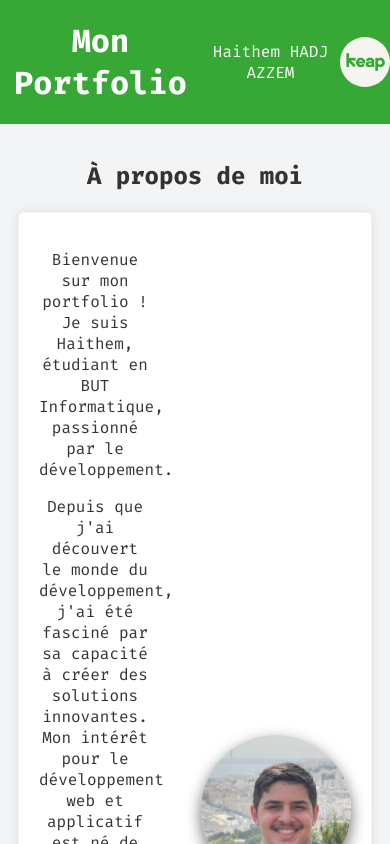
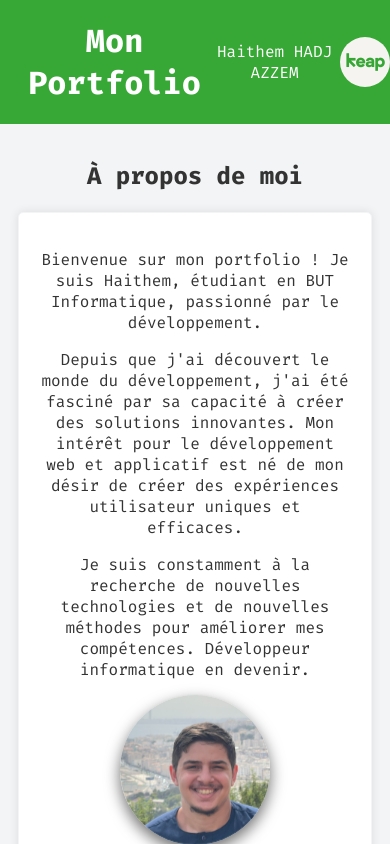
Before and after one commit to KeapRoof/Portfolio, a React (Create React App) app: page / in a window 390 px wide. Built offline with nearby package versions, Linux system fonts and the light colour scheme.

Commit message:
Logo + responsive

```diff
--- a/public/index.html
+++ b/public/index.html
@@ -1,15 +1,15 @@
 <!DOCTYPE html>
-<html lang="en">
+<html lang="fr">
   <head>
     <meta charset="utf-8" />
-    <link rel="icon" href="%PUBLIC_URL%/favicon.ico" />
+    <link rel="icon" href="%PUBLIC_URL%/keap.png" />
     <meta name="viewport" content="width=device-width, initial-scale=1" />
     <meta name="theme-color" content="#000000" />
     <meta
       name="description"
       content="Web site created using create-react-app"
     />
-    <link rel="apple-touch-icon" href="%PUBLIC_URL%/logo192.png" />
+    <link rel="apple-touch-icon" href="%PUBLIC_URL%/keap.png" />
     <!--
       manifest.json provides metadata used when your web app is installed on a
       user's mobile device or desktop. See https://developers.google.com/web/fundamentals/web-app-manifest/
@@ -24,7 +24,7 @@
       work correctly both with client-side routing and a non-root public URL.
       Learn how to configure a non-root public URL by running `npm run build`.
     -->
-    <title>React App</title>
+    <title>Keap</title>
   </head>
   <body>
     <noscript>You need to enable JavaScript to run this app.</noscript>
--- a/src/index.css
+++ b/src/index.css
@@ -44,7 +44,7 @@ body {
 }
 
 .Portfolio-header h1 {
-  margin: 0;
+  margin: 0 0 0 20px; /* Ajouter une marge à gauche de 20px */
 }
 
 .Portfolio-logo {
@@ -264,3 +264,19 @@ body {
   height: 24px;
   margin-right: 10px; /* Espacement entre les icônes */
 }
+
+@media only screen and (max-width: 600px) {
+  .About-me-card {
+    flex-direction: column; /* Changer la direction en colonne */
+    align-items: center; /* Centrer les éléments horizontalement */
+    text-align: center; /* Aligner le texte au centre */
+  }
+
+  .Profile-picture-container {
+    margin-bottom: 20px; /* Ajouter une marge en bas de la photo */
+  }
+
+  .About-me-content {
+    width: 100%; /* Utiliser toute la largeur disponible pour le texte */
+  }
+}
```
Also changed, not shown: public/keap.png (added).
